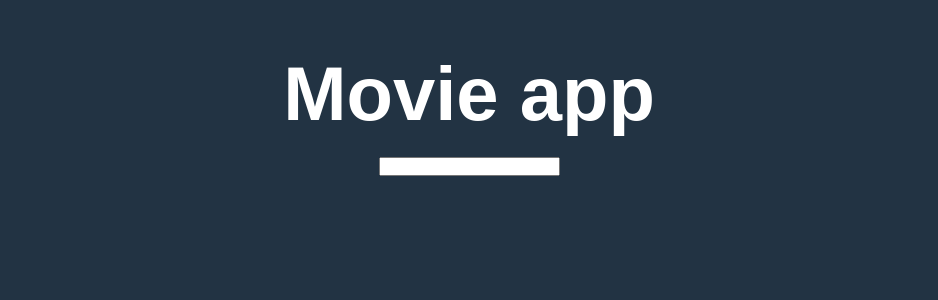
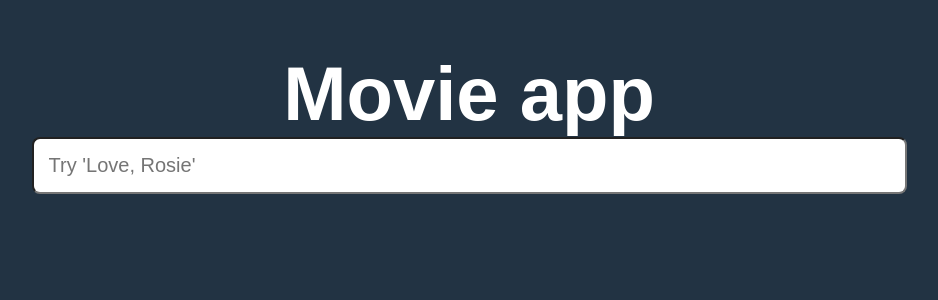
Before and after one commit to pinplengpai/react-movieapp, a React (Create React App) app: page / in a window 1280 px wide. Shown: the top 300 px of the page, without its empty margins (171-1109 px from the left). Built offline with nearby package versions, Linux system fonts and the light colour scheme.

Commit message:
create search bar, indexpage and fetchingdata

```diff
--- a/src/App.js
+++ b/src/App.js
@@ -1,5 +1,5 @@
 import React from 'react';
-import Search from './components/Search'
+import IndexPage from './components/IndexPage'
 
 
 function App() {
@@ -8,7 +8,7 @@ function App() {
       <header>
         <h1> Movie app </h1>
         <main>
-          <Search />
+          <IndexPage />
         </main>
       </header>
     </div>
--- /dev/null
+++ b/src/components/FetchingData.js
@@ -0,0 +1,16 @@
+import { useState, useEffect } from "react";
+import axios from 'axios';
+
+
+  async function FetchingData(url) {
+    const [data, setData] = useState([]);
+    const response = await axios.get(url);
+    setData(response.data);
+
+
+  useEffect(() => {
+    FetchingData();
+  }, []);
+
+}
+export default FetchingData;
--- /dev/null
+++ b/src/components/IndexPage.js
@@ -0,0 +1,32 @@
+import React, { useState, useEffect} from 'react';
+import FetchingData from './FetchingData'
+import SearchBar from './SearchBar';
+
+
+function IndexPage(){
+    const [state, setState] = useState({
+        search: "",
+        results: [],
+        selected: {}
+    })
+    const url = "http://www.omdbapi.com/?apikey=7e1991ea";
+    const search = (e) => {
+        if (e.key === "Enter"){
+
+        }
+    }
+    const handleInput = (e) => {
+        let s = e.target.value;
+
+        setState(prevState => {
+            return {...prevState, s:s}
+        });
+    }
+
+
+    return (
+        <SearchBar handleInput = {handleInput} />
+    )
+}
+
+export default IndexPage
--- a/src/components/Search.js
+++ /dev/null
@@ -1,15 +0,0 @@
-import React from 'react';
-import { Input } from 'antd';
-
-
-
-function Search() {
-    return (
-       <section>
-           < Input/>
-
-       </section>
-    )
-}
-
-export default Search
--- /dev/null
+++ b/src/components/SearchBar.js
@@ -0,0 +1,34 @@
+import React from 'react';
+import { Input } from 'antd';
+import styled from 'styled-components';
+
+const Bar = styled(Input)`
+    display: block;
+    width: 70%;
+    margin: 0 auto;
+    padding: 15px;
+    background-color: #fff;
+    border-radius: 8px;
+    color: #53565A;
+    font-size: 20px;
+    transition: 0.4s ease-out;
+     :focus {
+        box-shadow: 0 0 8px 3px #448434;
+    }
+
+`
+
+
+
+
+
+function SearchBar({ handleInput }) {
+    return (
+       <section>
+           <Bar type="text" placeholder="Try 'Love, Rosie'" onChange={handleInput} />
+
+       </section>
+    )
+}
+
+export default SearchBar
```
